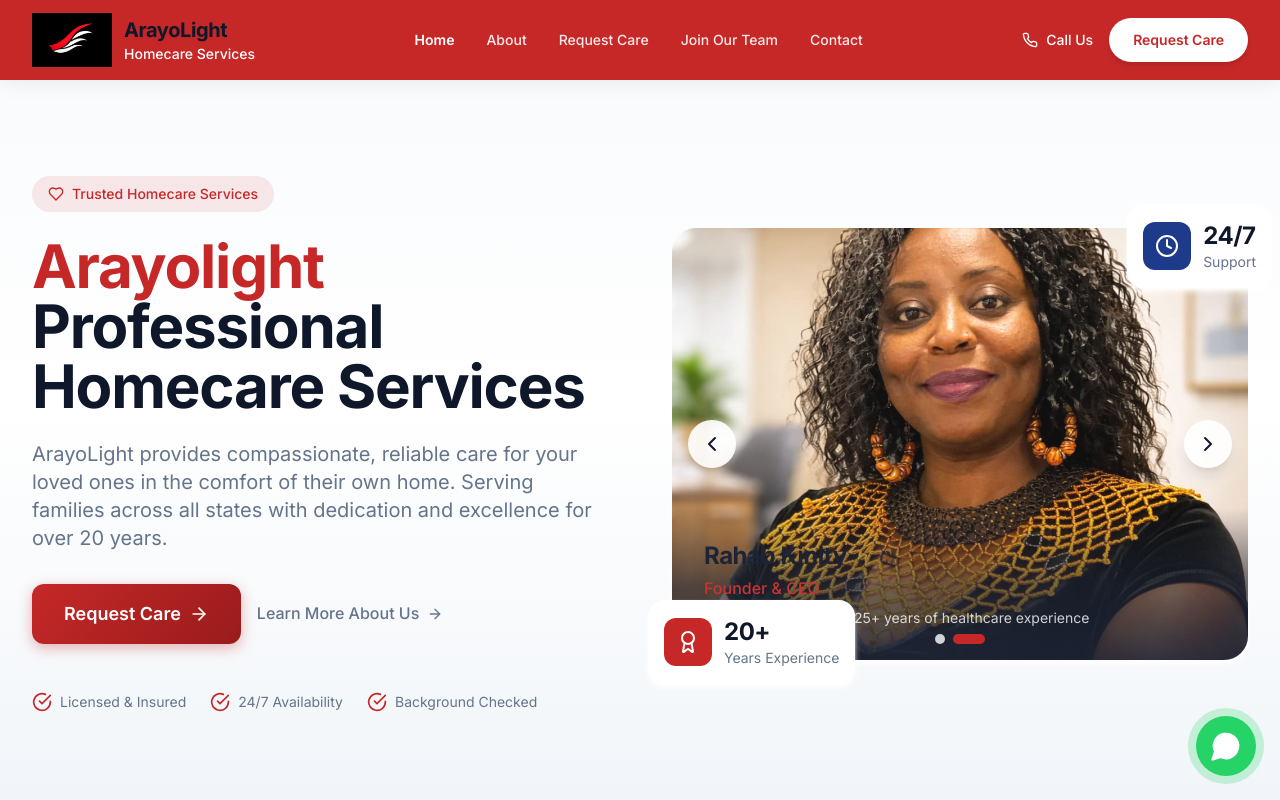
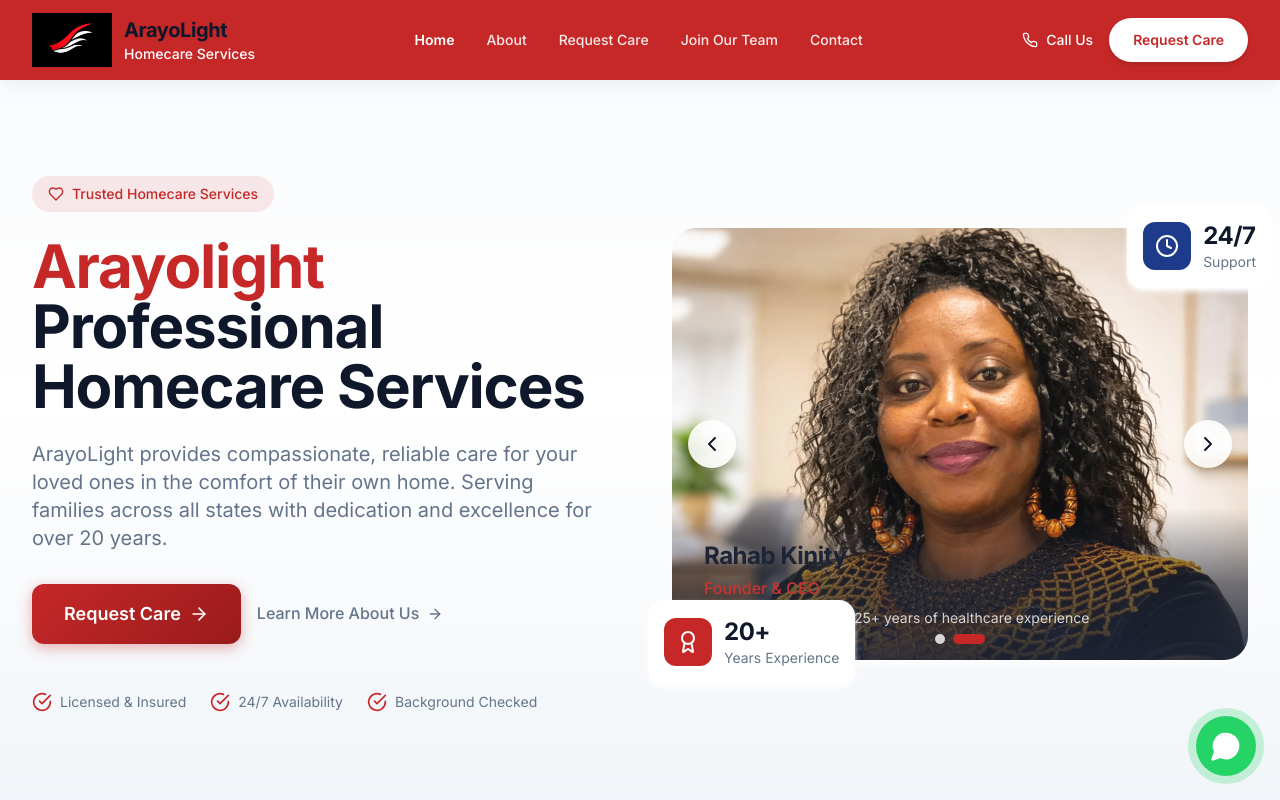
Before and after one commit to PETERMUTWIRI/arayo-light, a Next.js app: page / in a window 1280 px wide. Shown: the top 800 px of the page. Built offline with nearby package versions, Linux system fonts and the light colour scheme.

Commit message:
alighned rahabs photo on the hero section

```diff
--- a/app/page.tsx
+++ b/app/page.tsx
@@ -106,7 +106,7 @@
                 src={slide.image}
                 alt={slide.alt}
                 fill
-                className="object-cover"
+                className={`object-cover ${slide.caption ? 'object-top' : ''}`}
                 priority={index === 0}
               />
               {/* Caption overlay for founder slide */}
```
